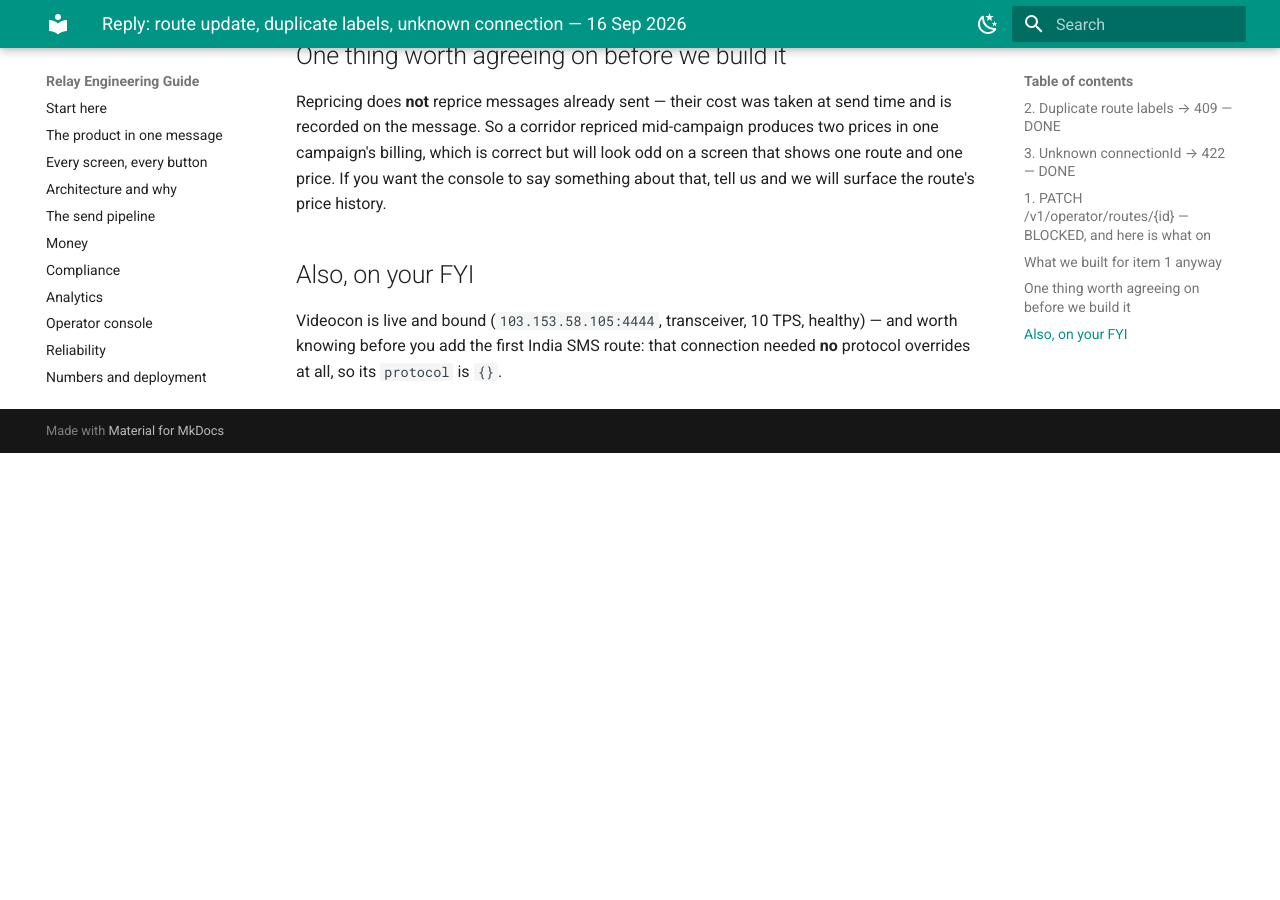
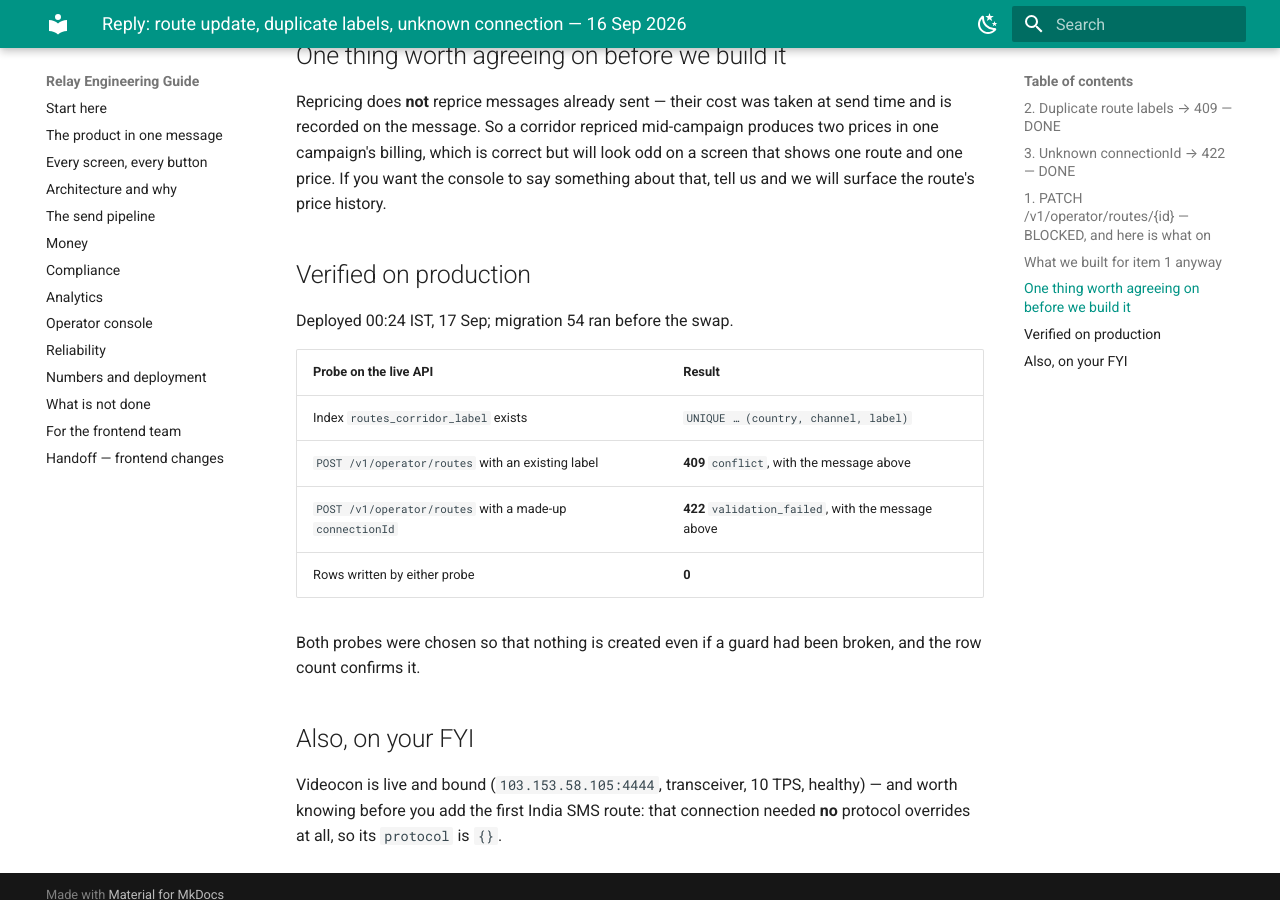
Before and after one commit to saeedafri/SMS-BE, an MkDocs documentation site: the page built from docs/REPLY_2026-09-16_route-update.md, in a window 1280 px wide and 900 px high, scrolled down 1881 px. Built offline with MkDocs 1.6.1 and Material for MkDocs 9.7.7, drawn with Linux system fonts in a browser that asks for light colours; before the commit the page ends 2334 px from its top, so only the background shows below that.

Commit message:
docs: record the live checks on the two route guards
Co-Authored-By: Claude Opus 5 <noreply@anthropic.com>

```diff
--- a/docs/REPLY_2026-09-16_route-update.md
+++ b/docs/REPLY_2026-09-16_route-update.md
@@ -80,6 +80,20 @@ produces two prices in one campaign's billing, which is correct but will look
 odd on a screen that shows one route and one price. If you want the console to
 say something about that, tell us and we will surface the route's price history.
 
+## Verified on production
+
+Deployed 00:24 IST, 17 Sep; migration 54 ran before the swap.
+
+| Probe on the live API | Result |
+|---|---|
+| Index `routes_corridor_label` exists | `UNIQUE … (country, channel, label)` |
+| `POST /v1/operator/routes` with an existing label | **409** `conflict`, with the message above |
+| `POST /v1/operator/routes` with a made-up `connectionId` | **422** `validation_failed`, with the message above |
+| Rows written by either probe | **0** |
+
+Both probes were chosen so that nothing is created even if a guard had been
+broken, and the row count confirms it.
+
 ## Also, on your FYI
 
 Videocon is live and bound (`103.153.58.105:4444`, transceiver, 10 TPS, healthy)
```
